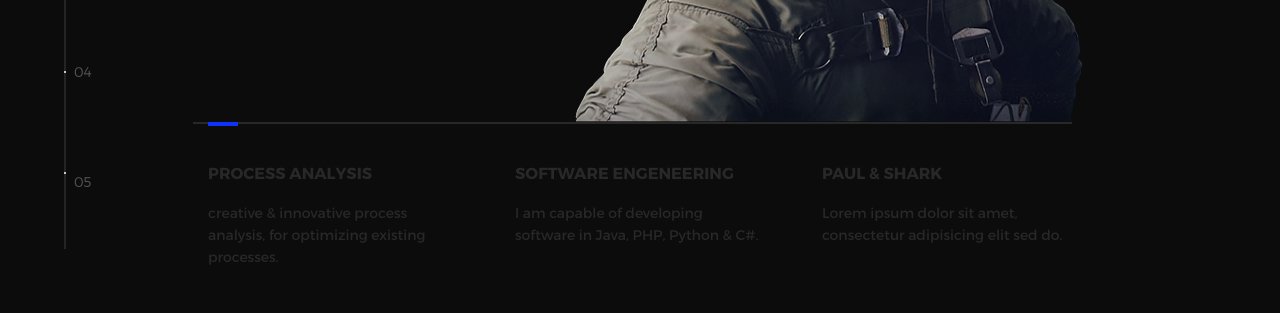
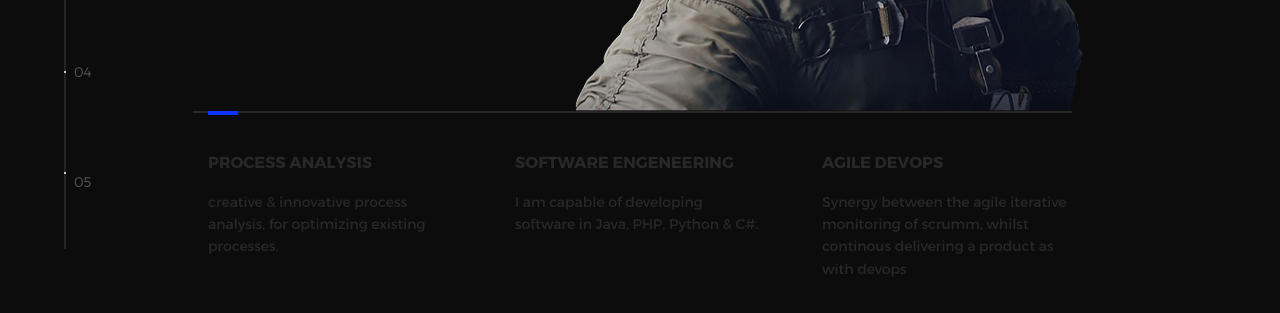
Before and after one commit to BramVeninga/PortfolioPages, a plain HTML site: page index.html in a window 1280 px wide. Shown: the part 431-744 px from the top of the page. Drawn offline with nearby package versions, Linux system fonts and the light colour scheme.

Commit message:
update with new pdf

```diff
--- a/index.html
+++ b/index.html
@@ -30,7 +30,7 @@
             <img src="assets/img/logo.png" alt="Global">
             <p>Bram Veninga</p>
           </a>
-          <button class="header--cta cta">Hire Us</button>
+          <button class="header--cta cta">Portfolio documentation</button>
           <div class="header--nav-toggle">
             <span></span>
           </div>
@@ -69,8 +69,8 @@
                   <p>I am capable of developing software in Java, PHP, Python &amp; C#.</p>
                 </a>
                 <a href="#0">
-                  <h3>Paul &amp; shark</h3>
-                  <p>Lorem ipsum dolor sit amet, consectetur adipisicing elit sed do.</p>
+                  <h3>Agile devops</h3>
+                  <p>Synergy between the agile iterative monitoring of scrumm, whilst continous delivering a product as with devops</p>
                 </a>
               </div>
             </div>
@@ -92,10 +92,10 @@
                   <li class="slider--item slider--item-center">
                     <a href="#0">
                       <div class="slider--item-image">
-                        <img src="assets/img/work-metiew-smith.jpg" alt="Metiew and Smith">
+                        <img src="assets/img/works-handshake.jpg" alt="Metiew and Smith">
                       </div>
-                      <p class="slider--item-title">Metiew &amp; Smith</p>
-                      <p class="slider--item-description">Lorem ipsum dolor sit amet, consectetur adipisicing elit sed do.</p>
+                      <p class="slider--item-title">Agile devops</p>
+                      <p class="slider--item-description">Synergy between the agile iterative monitoring of scrumm, whilst continous delivering a product as with devops</p>
                     </a>
                   </li>
                   <li class="slider--item slider--item-right">
```
Also changed, not shown: assets/css/main.css (+1 -1 lines), assets/img/map-contact.jpg (added), assets/img/works-handshake.jpg (added).
